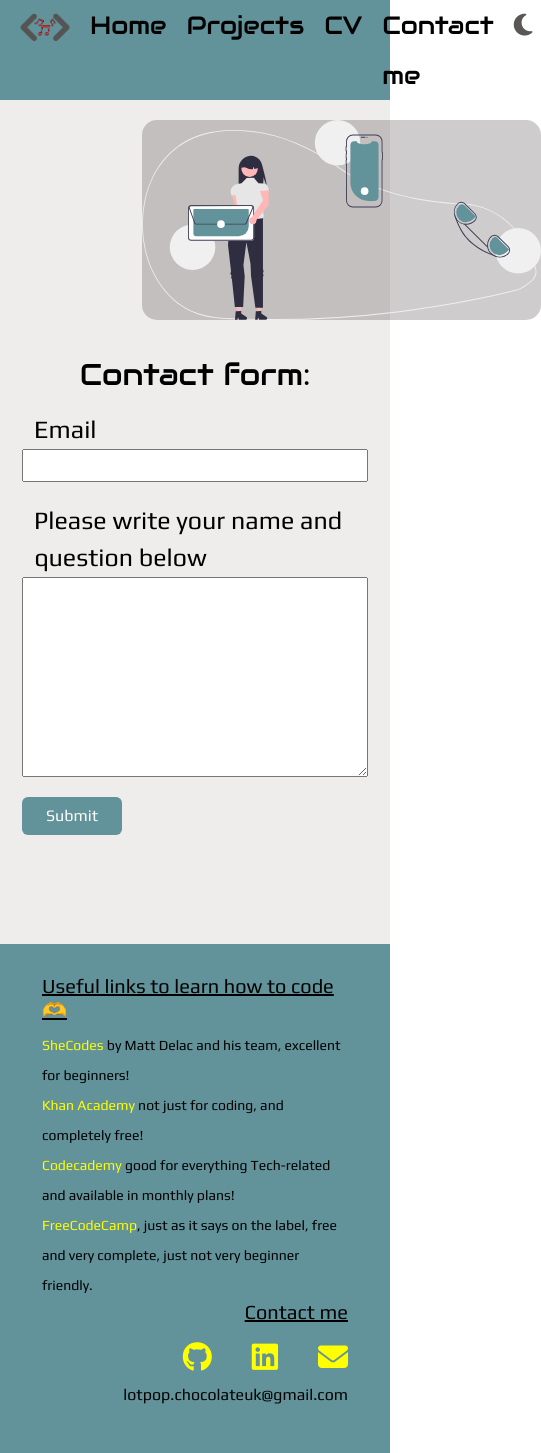
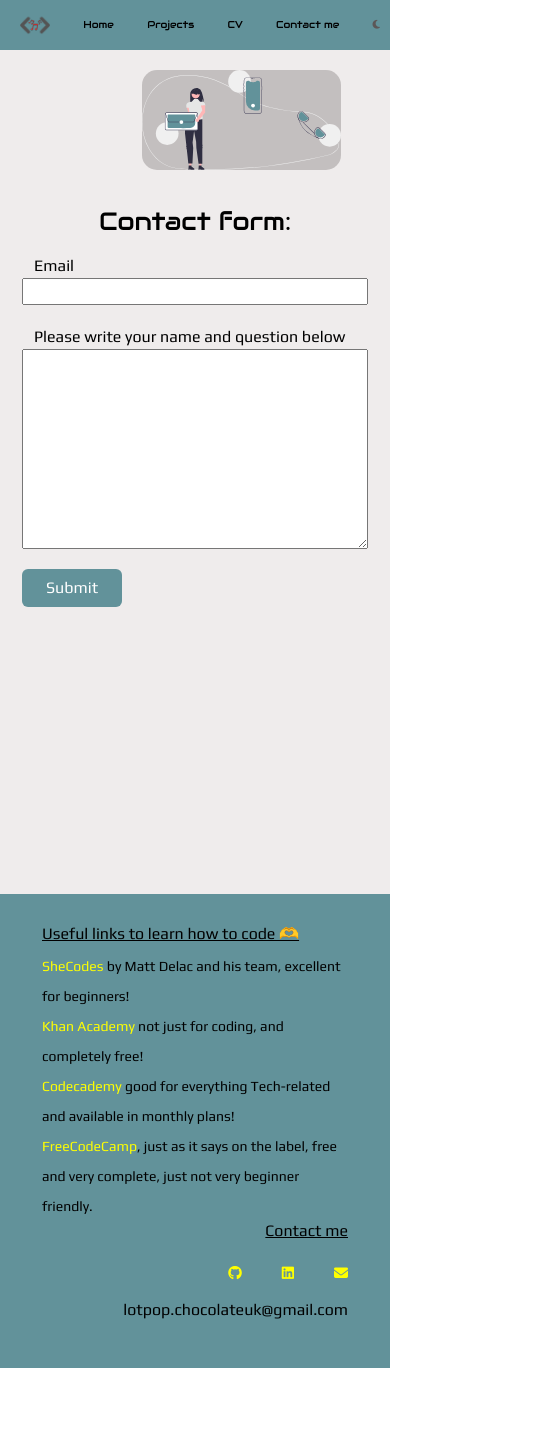
Before and after one commit to Lottipopps/opera-code-portfolio-page, a React (Create React App) app: page /contacts in a window 390 px wide. Shown: the whole page, 541 px wide, since content can reach past the window. After the commit the page ends 1368 px from the top, so only its background shows below. Built offline with nearby package versions, Linux system fonts and the light colour scheme.

Commit message:
Made website responsive

```diff
--- a/src/App.css
+++ b/src/App.css
@@ -19,3 +19,11 @@
   text-decoration: none;
   color: black;
 }
+@media (max-width: 768px) {
+  .App .Navbar img {
+    width: 30px;
+  }
+  .App .Navbar li {
+    font-size: 10px;
+  }
+}
--- a/src/CV.css
+++ b/src/CV.css
@@ -32,3 +32,21 @@
 .CV .second {
   margin: 0 auto;
 }
+@media (max-width: 768px) {
+  .CV {
+    height: 80vh;
+  }
+  .CV a {
+    font-size: 80px;
+    text-shadow: -3px 3px #ef3550, -6px 6px #f48fb1, -9px 9px #7e57c2,
+      -12px 12px #2196f3, -15px 15px #26c6da, -18px 18px #43a047,
+      -21px 21px #eeff41, -24px 24px #f9a825, -27px 27px #ff5722;
+  }
+  .CV h4 {
+    font-size: 20px;
+  }
+  .CV object {
+    width: 150px;
+    height: 150px;
+  }
+}
--- a/src/Cards.js
+++ b/src/Cards.js
@@ -40,7 +40,7 @@ export default function Cards() {
       <div className="row">
         {projects.map(function (project, index) {
           return (
-            <div key={index} className="col-6">
+            <div key={index} className="col-sm-6">
               <div className="card project">
                 <a href={project.href} target="_blank" rel="noreferrer">
                   <img
--- a/src/Contacts.css
+++ b/src/Contacts.css
@@ -5,9 +5,7 @@
   text-align: left;
   background-size: cover;
 }
-.Contacts #email-text {
-  font-size: 25px;
-}
+.Contacts #email-text,
 .Contacts #message-text {
   font-size: 25px;
 }
@@ -50,3 +48,18 @@
   background-color: var(--secondary-dark);
   color: rgb(255, 255, 0);
 }
+@media (max-width: 768px) {
+  .Contacts {
+    font-size: 14px;
+  }
+  .Contacts object {
+    height: 100px;
+  }
+  .Contacts h4 {
+    font-size: 25px;
+  }
+  .Contacts #email-text,
+  .Contacts #message-text {
+    font-size: 16px;
+  }
+}
--- a/src/Contacts.js
+++ b/src/Contacts.js
@@ -44,11 +44,7 @@ function ContactForm() {
           />
         </div>
         <div className="row section">
-          <button
-            type="submit"
-            disabled={state.submitting}
-            className="btn"
-          >
+          <button type="submit" disabled={state.submitting} className="btn">
             Submit
           </button>
         </div>
--- a/src/Footer.css
+++ b/src/Footer.css
@@ -40,3 +40,12 @@
   display: inline-block;
   margin: 10px 0 10px 40px;
 }
+@media (max-width: 768px) {
+  .Footer h6 {
+    font-size: 16px;
+  }
+  .Footer .first li,
+  .Footer .second li {
+    font-size: 14px;
+  }
+}
--- a/src/OperaHero.css
+++ b/src/OperaHero.css
@@ -33,3 +33,25 @@
 .OperaHero .hello {
   font-size: 60px;
 }
+@media (max-width: 768px) {
+  .OperaHero h1 {
+    padding-top: 50px;
+    margin: 0;
+  }
+  .OperaHero img {
+    width: 150px;
+  }
+  .OperaHero {
+    font-size: 16px;
+  }
+  .OperaHero .name {
+    font-size: 40px;
+    text-shadow: -4px 4px 1px var(--secondary-light);
+  }
+  .OperaHero h2 {
+    margin: 0;
+  }
+  .OperaHero .hello {
+    font-size: 30px;
+  }
+}
--- a/src/Projects.css
+++ b/src/Projects.css
@@ -21,3 +21,14 @@
   background-color: rgb(164, 164, 164);
   color: rgb(255, 255, 255);
 }
+@media (max-width: 768px) {
+  .Projects h3 {
+    font-size: 30px;
+  }
+  .Projects h6 {
+    font-size: 16px;
+  }
+  .Projects p {
+    font-size: 14px;
+  }
+}
```
